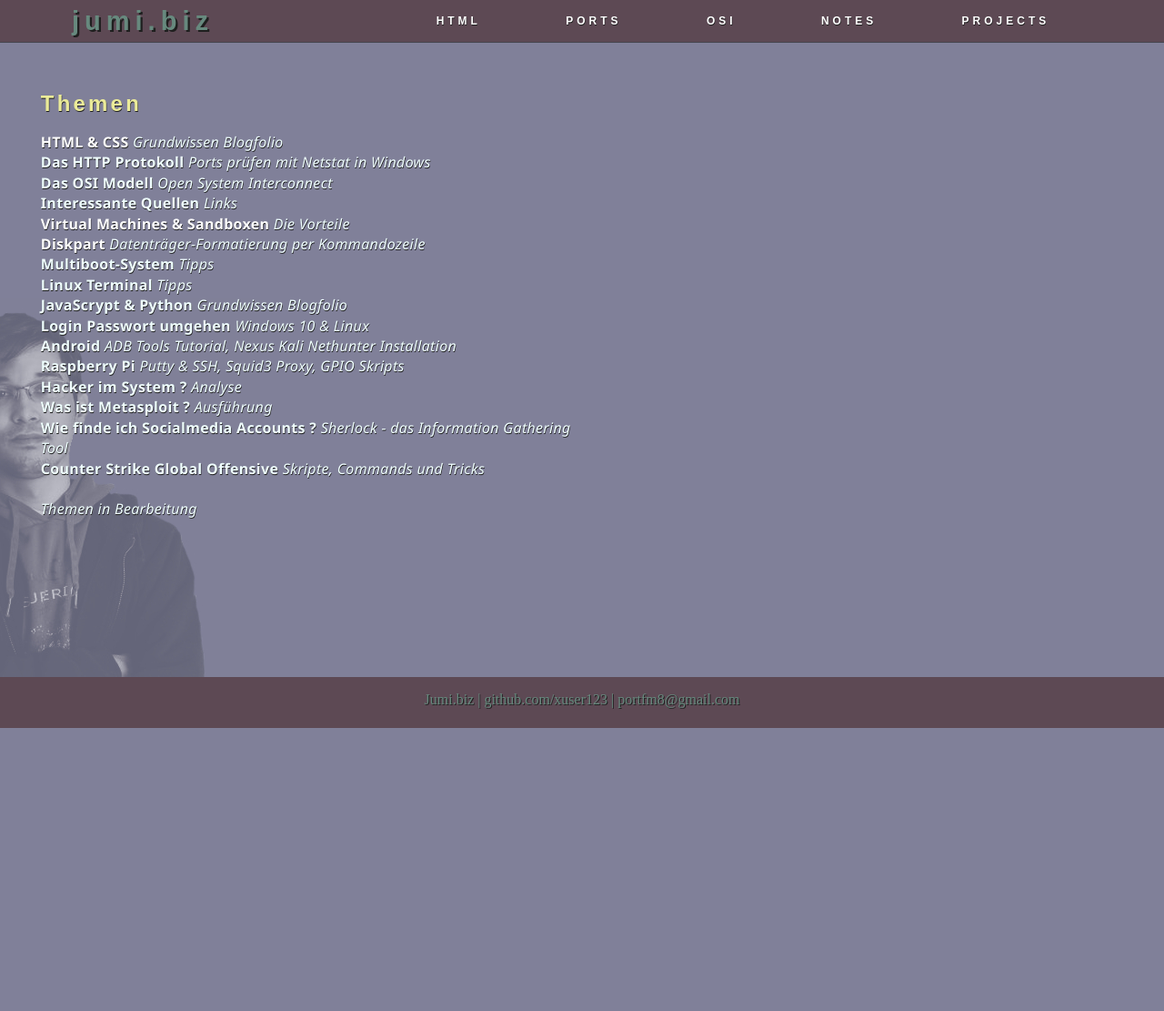
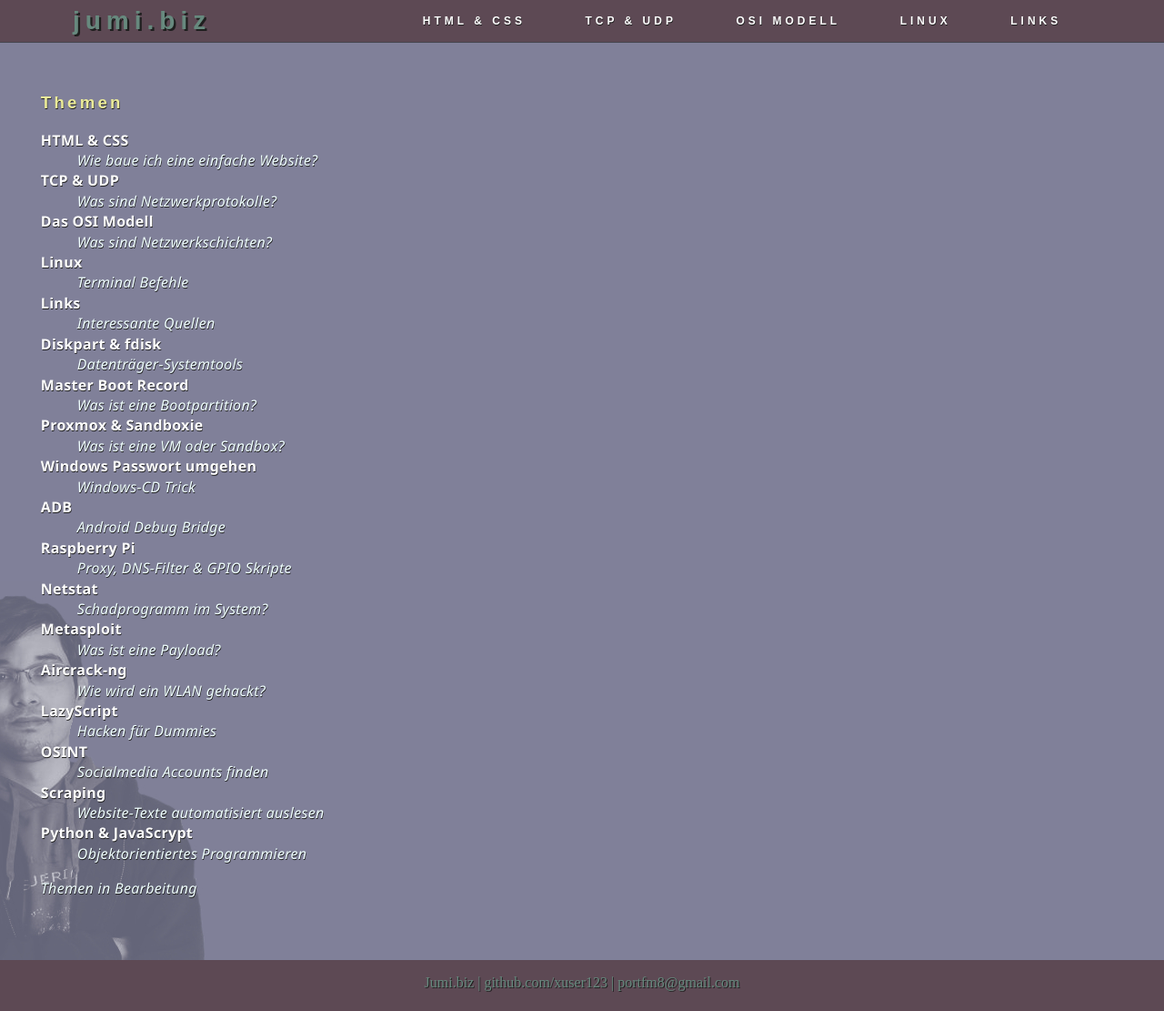
Before and after one commit to xuser123/Jumi.biz, a PHP site: page /linux.html in a window 1280 px wide. Shown: the whole page at 91% size. Before the commit the page ends 800 px from the top, so only its background shows below. Run offline with PHP 8.4, Linux system fonts and the light colour scheme; some web fonts are replaced.

Commit message:
Grid auf allen Seiten, Paragraphen korrigiert

```diff
--- a/linux.html
+++ b/linux.html
@@ -19,11 +19,11 @@
          <nav>
             <div id="logo"><a href="https://www.jumi.biz/">jumi.biz</a></div>
             <ul class="navLinks">
-               <li><a href="html.html">html</a></li>
-               <li><a href="ports.html">ports</a></li>
-               <li><a href="osi.html">osi</a></li>
-               <li><a href="notes.html">notes</a></li>
-               <li><a href="projects.html">projects</a></li>
+               <li><a href="html.html">html & css</a></li>
+               <li><a href="ports.html">tcp & udp</a></li>
+               <li><a href="osi.html">osi Modell</a></li>
+               <li><a href="linux.html">linux</a></li>
+               <li><a href="notes.html">links</a></li>
             </ul>
             <div class="menu">
                <div class="line0"></div>
@@ -36,25 +36,49 @@
       <div id="page">
          <div class="container">
             <main>
-               <h2>Themen</h2>
-               <p><a href="html.html"><b>HTML & CSS</b></a> <em>Grundwissen Blogfolio</em><br>
-               <b>Das HTTP Protokoll</b> <em>Ports prüfen mit Netstat in Windows</em><br>
-               <b>Das OSI Modell</b> <em>Open System Interconnect</em><br>
-               <b>Interessante Quellen</b> <em>Links</em><br>
-               <a href="vm.html"><b>Virtual Machines & Sandboxen</b></a> <em>Die Vorteile</em><br>
-               <a href="diskpdd.html"><b>Diskpart</b></a> <em>Datenträger-Formatierung per Kommandozeile</em><br>
-               <b>Multiboot-System</b> <em>Tipps</em><br>
-               <b>Linux Terminal</b> <em>Tipps</em><br>
-               <b>JavaScrypt & Python</b> <em>Grundwissen Blogfolio</em><br>
-               <b>Login Passwort umgehen</b> <em>Windows 10 & Linux</em><br>
-               <b>Android</b> <em>ADB Tools Tutorial, Nexus Kali Nethunter Installation</em><br>
-               <b>Raspberry Pi</b> <em>Putty & SSH, Squid3 Proxy, GPIO Skripts</em><br>
-               <b>Hacker im System ?</b> <em>Analyse</em><br>
-               <b>Was ist Metasploit ?</b> <em>Ausführung</em><br>
-               <b>Wie finde ich Socialmedia Accounts ?</b> <em>Sherlock - das Information Gathering Tool</em><br>
-               <b>Counter Strike Global Offensive</b> <em>Skripte, Commands und Tricks</em><br>
-               <br><em>Themen in Bearbeitung</em></p>
+               <h3>Themen</h3>
+               <dl>
+                  <dt><a href="html.html"><b>HTML & CSS</b></a></dt>
+                  <dd><em>Wie baue ich eine einfache Website?</em></dd>
+                  <dt><b>TCP & UDP</b></dt>
+                  <dd><em>Was sind Netzwerkprotokolle?</em></dd>
+                  <dt><b>Das OSI Modell</b></dt>
+                  <dd><em>Was sind Netzwerkschichten?</em></dd>
+                  <dt><b>Linux</b></dt>
+                  <dd><em>Terminal Befehle</em></dd>
+                  <dt><b>Links</b></dt>
+                  <dd><em>Interessante Quellen</em></dd>
+                  <dt><a href="diskpdd.html"><b>Diskpart & fdisk</b></a></dt>
+                  <dd><em>Datenträger-Systemtools</em></dd>
+                  <dt><b>Master Boot Record</b></dt>
+                  <dd><em>Was ist eine Bootpartition?</em></dd>
+                  <dt><a href="vm.html"><b>Proxmox & Sandboxie</b></a></dt>
+                  <dd><em>Was ist eine VM oder Sandbox?</em></dd>
+                  <dt><b>Windows Passwort umgehen</b></dt>
+                  <dd><em>Windows-CD Trick</em></dd>
+                  <dt><b>ADB</b></dt>
+                  <dd><em>Android Debug Bridge</em></dd>
+                  <dt><b>Raspberry Pi</b></dt>
+                  <dd><em>Proxy, DNS-Filter & GPIO Skripte</em></dd>
+                  <dt><b>Netstat</b></dt>
+                  <dd><em>Schadprogramm im System?</em></dd>
+                  <dt><b>Metasploit</b></dt>
+                  <dd><em>Was ist eine Payload?</em></dd>
+                  <dt><b>Aircrack-ng</b></dt>
+                  <dd><em>Wie wird ein WLAN gehackt?</em></dd>
+                  <dt><b>LazyScript</b></dt>
+                  <dd><em>Hacken für Dummies</em></dd>
+                  <dt><b>OSINT</b></dt>
+                  <dd><em>Socialmedia Accounts finden</em></dd>
+                  <dt><b>Scraping</b></dt>
+                  <dd><em>Website-Texte automatisiert auslesen</em></dd>
+                  <dt><b>Python & JavaScrypt</b></dt>
+                  <dd><em>Objektorientiertes Programmieren</em></dd>
+               </dl>
+               <em>Themen in Bearbeitung</em></p>
             </main>
+            <div class="right_grid">
+            </div>
          </div>
          <footer>
             <p>Jumi.biz | <a id="footer-link" href="https://github.com/xuser123" target="_blank">github.com/xuser123</a> | portfm8@gmail.com</p>
--- a/ports.html
+++ b/ports.html
@@ -36,8 +36,7 @@
       <div id="page">
          <div class="container">
             <main>
-               <h2>Ports & netstat</h2>
-               <br>
+               <h3>Ports & netstat</h3>
                <p>Ein Internet-Browser schickt seine Anfragen über
                <b>HTTP</b>, das<br><em>Hypertext-Transfer Protocol</em>
                oder (heutzutage) vorzugsweise über das besser gesicherte HTTPS (= HTTP <em>Secure</em>).
@@ -61,6 +60,8 @@
                bei Sprachübertragungen. Daher ist der Durchlass hier größer,
                dafür aber unzuverlässiger als über TCP.</p>
             </main>
+            <div class="right_grid">
+            </div>
          </div>
          <footer>
             <p>Jumi.biz | <a id="footer-link" href="https://github.com/xuser123" target="_blank">github.com/xuser123</a> | portfm8@gmail.com</p>
--- a/style.css
+++ b/style.css
@@ -37,9 +37,6 @@ main {
     width: 100%;
     letter-spacing: 0.3px;
     line-height: 1.4em;
-}
-main > img {
-    max-width: 80vw;
 
 }
 footer { /* Impressum */
@@ -82,7 +79,7 @@ main a:hover {
 #logo a { /* Jumi.biz Logo */
     color: #67897E;
     font-weight: bold;
-    font-size: 29px;
+    font-size: 28px;
     letter-spacing: 6px;
     cursor: pointer;
     text-shadow: 2.3px 2.3px #1f1f1f;
@@ -174,7 +171,7 @@ main a:hover {
 .cross .line2 {
     transform: rotate(+45deg) translate(-5px, -6px);
 }
-h1, h2, h3, h5 { /* Überschriften */
+h1, h2, h3 { /* Überschriften */
     color: #EBEB99;
     font-family: 'Sarpanch', sans-serif;
     letter-spacing: 3.2px;
```
Also changed, not shown: diskpdd.html (+25 -26 lines), html.html (+4 -4 lines), notes.html (+7 -7 lines), osi.html (+27 -53 lines), vm.html (+19 -18 lines), index.html (indentation only).
